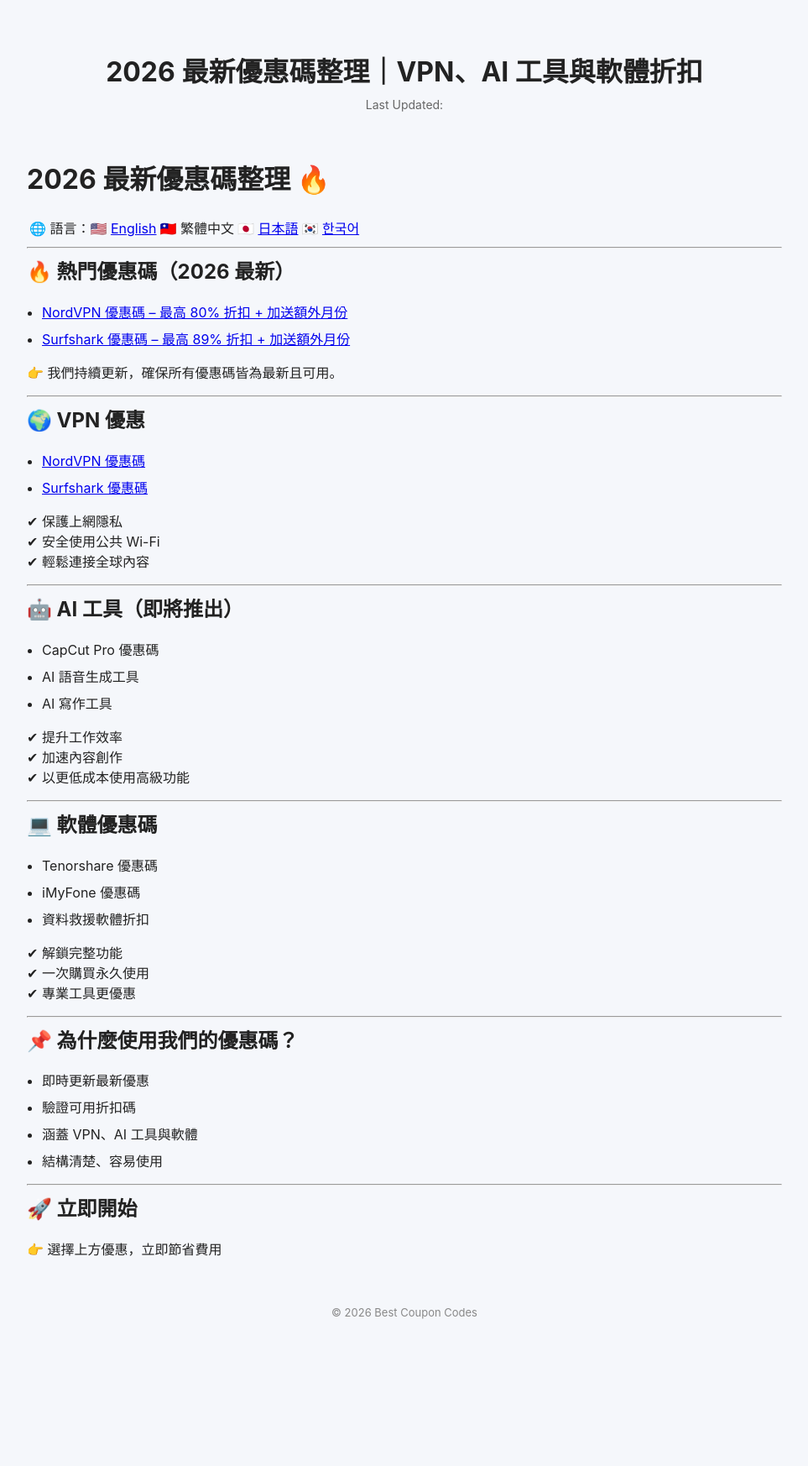
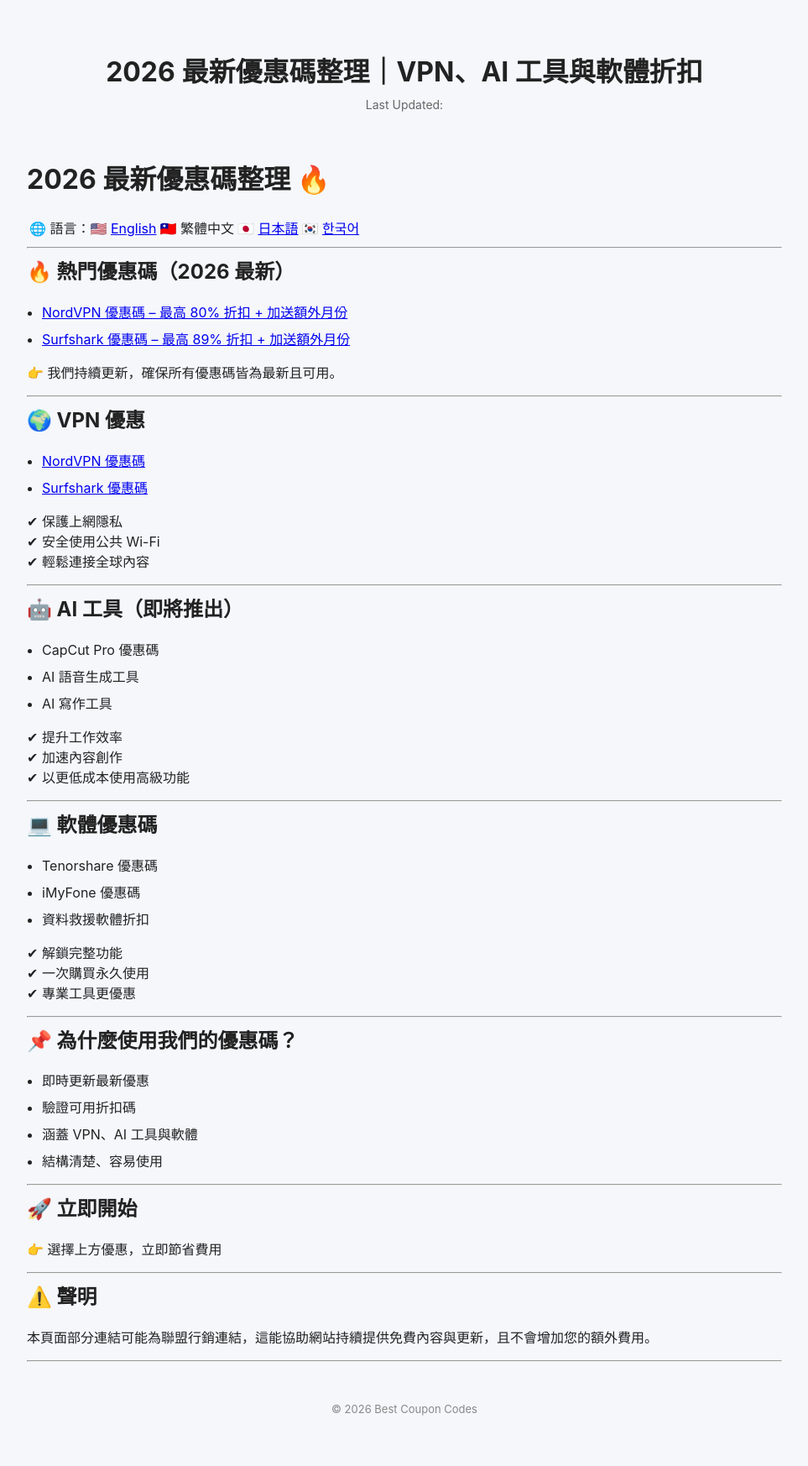
Before and after one commit to BestCouponCodes/best-coupon-codes, a Jekyll site: the page built from index-zh.md, in a window 1280 px wide. Shown: the whole page at 84% size, without its empty margins (158-1121 px from the left). Built offline with Jekyll 4.4.1, drawn with Linux system fonts in a browser that asks for light colours; before the commit the page ends 1631 px from its top, so only the background shows below that.

Commit message:
Add disclaimer about affiliate links

```diff
--- a/index-zh.md
+++ b/index-zh.md
@@ -66,3 +66,12 @@ description: "整理 2026 最新 VPN、AI 工具與軟體優惠碼與折扣資
 ## 🚀 立即開始
 
 👉 選擇上方優惠，立即節省費用
+
+
+---
+
+## ⚠️ 聲明
+
+本頁面部分連結可能為聯盟行銷連結，這能協助網站持續提供免費內容與更新，且不會增加您的額外費用。
+
+---
```
